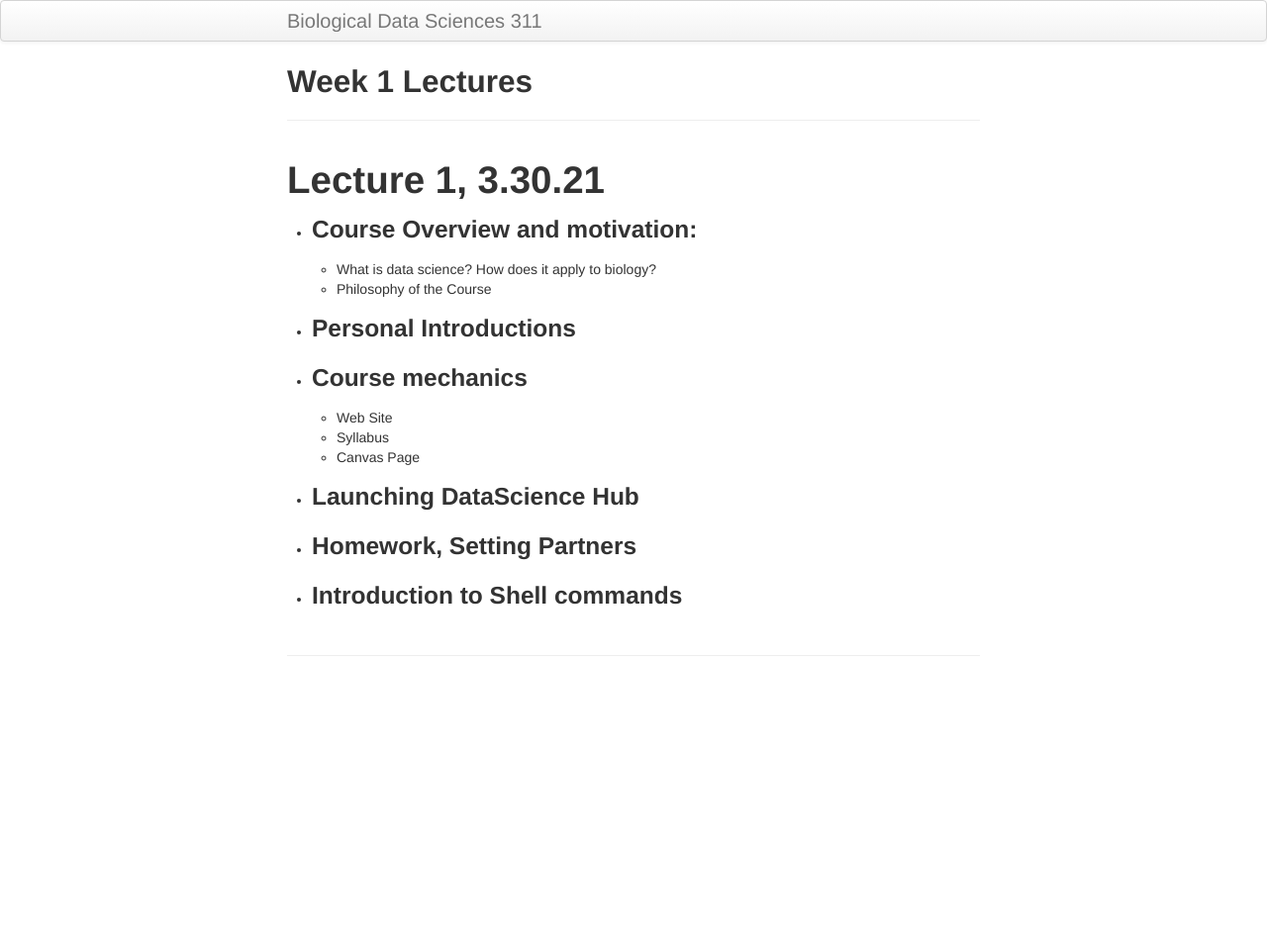
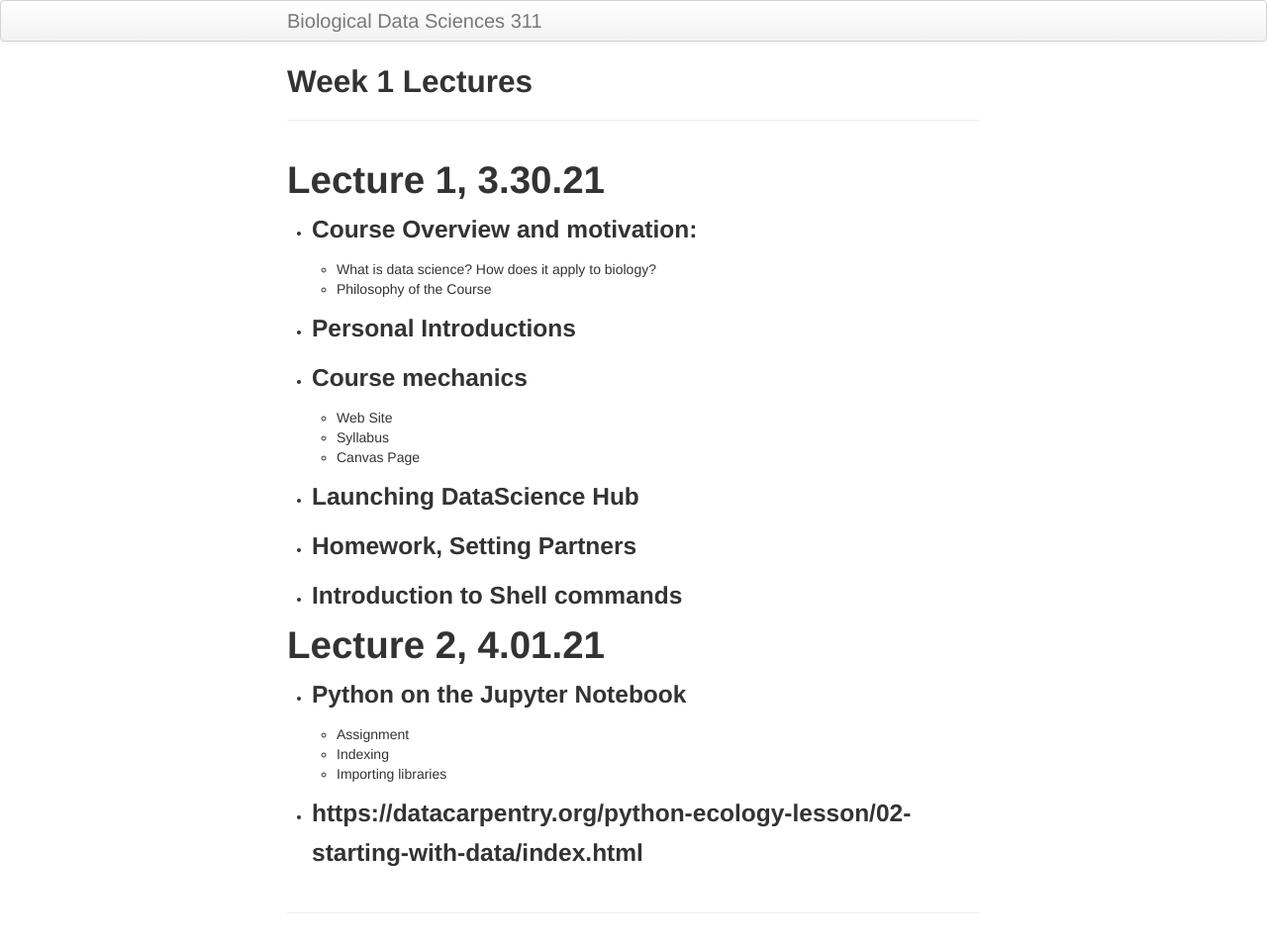
Before and after one commit to timothylwarren/bds311-sp21, a Jekyll site: the page built from lecture_notes/lec_wk01.md, in a window 1280 px wide. Shown: the whole page at 99% size. Built offline with Jekyll 4.4.1, drawn with Linux system fonts in a browser that asks for light colours; before the commit the page ends 900 px from its top, so only the background shows below that.

Commit message:
added jupyter notebook ref

```diff
--- a/lecture_notes/lec_wk01.md
+++ b/lecture_notes/lec_wk01.md
@@ -16,3 +16,13 @@ title: Week 1 Lectures
 - ### Launching DataScience Hub
 - ### Homework, Setting Partners
 - ### Introduction to Shell commands
+
+
+# Lecture 2, 4.01.21
+
+- ### Python on the Jupyter Notebook
+    - Assignment
+    - Indexing
+    - Importing libraries
+
+- ### https://datacarpentry.org/python-ecology-lesson/02-starting-with-data/index.html
```
Also changed, not shown: index.md (+1 -1 lines).
